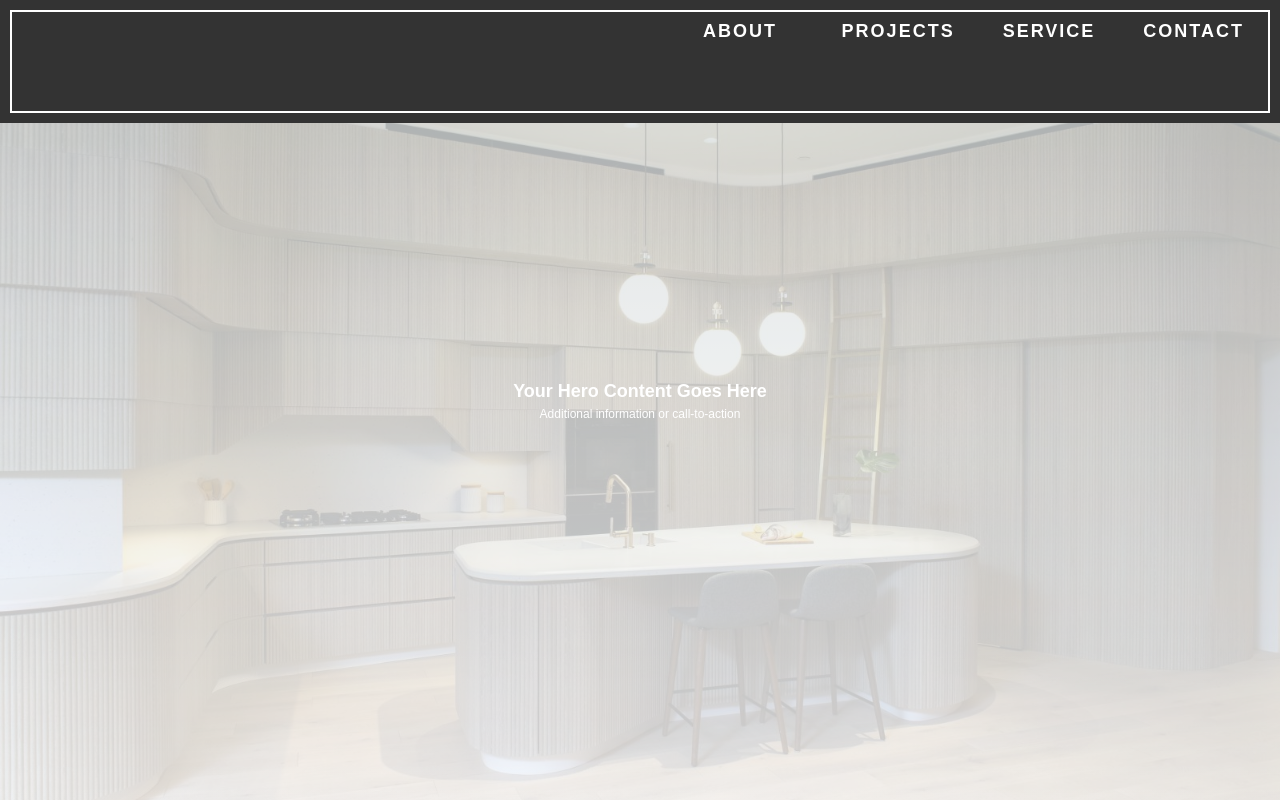
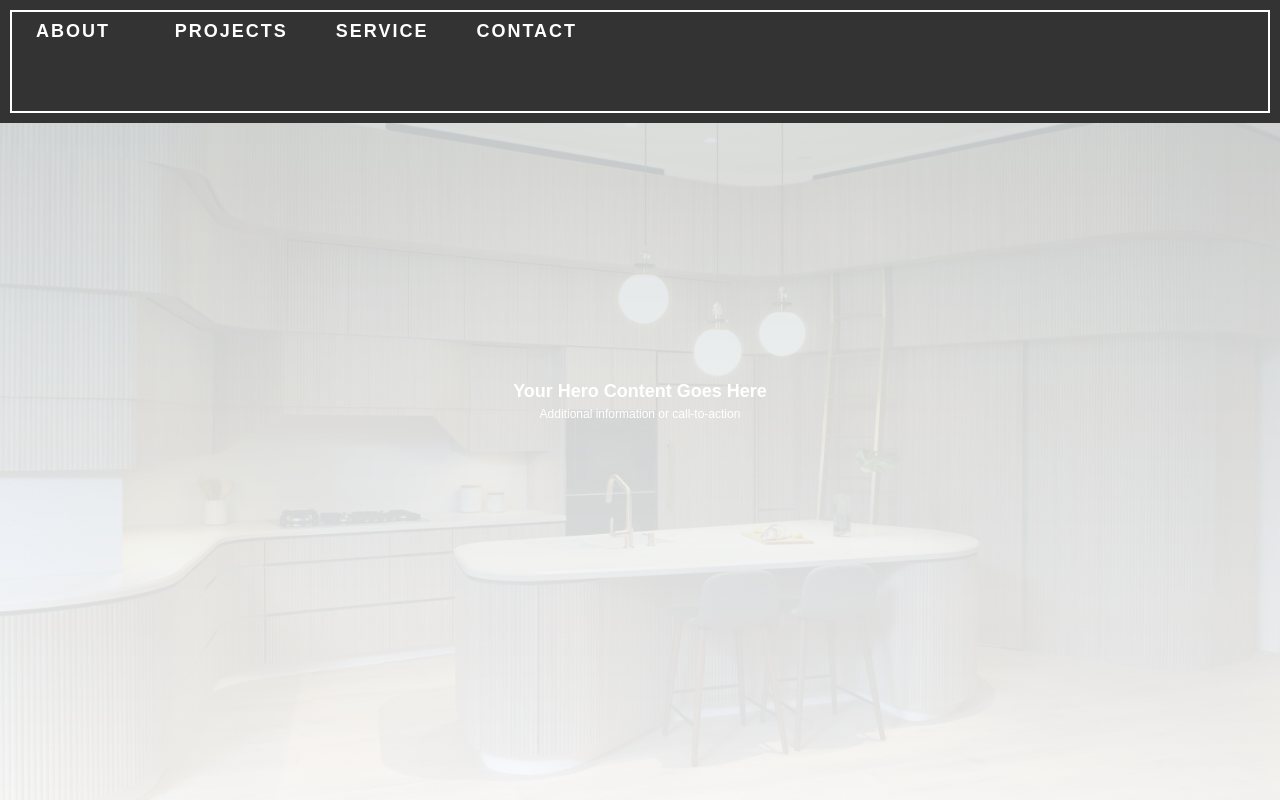
Before and after one commit to Plofland/idstprojects, a Next.js app: page / in a window 1280 px wide. Built offline with nearby package versions, Linux system fonts and the light colour scheme.

Commit message:
fix dropdown menus

```diff
--- a/src/components/navbar.js
+++ b/src/components/navbar.js
@@ -68,41 +68,15 @@ const Container = styled.div`
 	grid-template-columns: repeat(4, minmax(25%, auto));
 	max-width: 100vw;
 	width: 100%;
-	justify-content: flex-end;
-	align-items: flex-end;
+	/* justify-content: flex-end;
+	align-items: flex-end; */
 	border: 2px solid white;
 `;
 
 const SubMenuContainer = styled.div`
 	/* position: absolute; */
 	/* top: 100%; */
-	left: 0%;
-`;
-
-const SubMenu = styled.ul`
-	/* position: absolute;
-	top: 100%;
-	left: 0;
-	width: 120px; */
-	background-color: rgba(169, 169, 169, 0.5);
-	opacity: 0; /* Initially hidden */
-	pointer-events: none; /* Initially not clickable */
-	transition: opacity 0.3s ease;
-
-	${SubMenuContainer}:hover & {
-		opacity: 1; /* Show the submenu when SubMenuContainer is hovered */
-		pointer-events: auto;
-	}
-`;
-
-const SubMenuItem = styled.li`
-	padding: 0.5em;
-	color: white;
-	cursor: pointer;
-
-	&:hover {
-		background-color: rgba(255, 255, 255, 0.2);
-	}
+	/* left: 0%; */
 `;
 
 const NavItem = styled(Link)`
@@ -140,3 +114,31 @@ const NavItem = styled(Link)`
 		transition: width 0.7s ease;
 	}
 `;
+
+
+
+const SubMenu = styled.ul`
+	/* position: absolute;
+	top: 100%;
+	left: 0;
+	width: 120px; */
+	background-color: rgba(169, 169, 169, 0.5);
+	opacity: 0; /* Initially hidden */
+	pointer-events: none; /* Initially not clickable */
+	transition: opacity 0.3s ease;
+
+	${NavItem}:hover & {
+		opacity: 1; /* Show the submenu when SubMenuContainer is hovered */
+		pointer-events: auto;
+	}
+`;
+
+const SubMenuItem = styled.li`
+	padding: 0.5em;
+	color: white;
+	cursor: pointer;
+
+	&:hover {
+		background-color: rgba(255, 255, 255, 0.2);
+	}
+`;
--- a/src/pages/index.js
+++ b/src/pages/index.js
@@ -62,7 +62,7 @@ const HeroSection = styled.section`
 const HeroImage = styled(Image)`
 	/* Optional: Apply additional styles to the image if needed */
 	z-index: -1;
-  opacity: 20%;
+  opacity: 10%;
 `;
 
 const HeroContent = styled.div`
```
